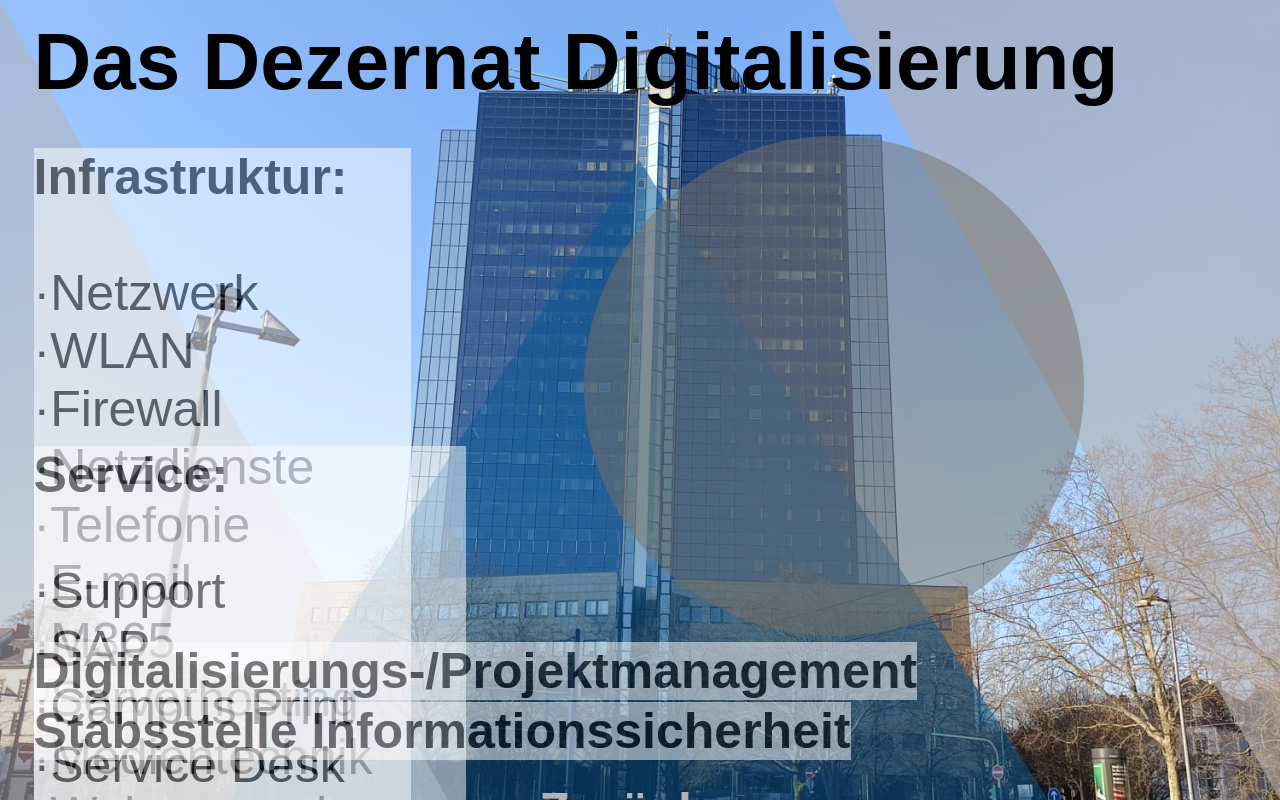
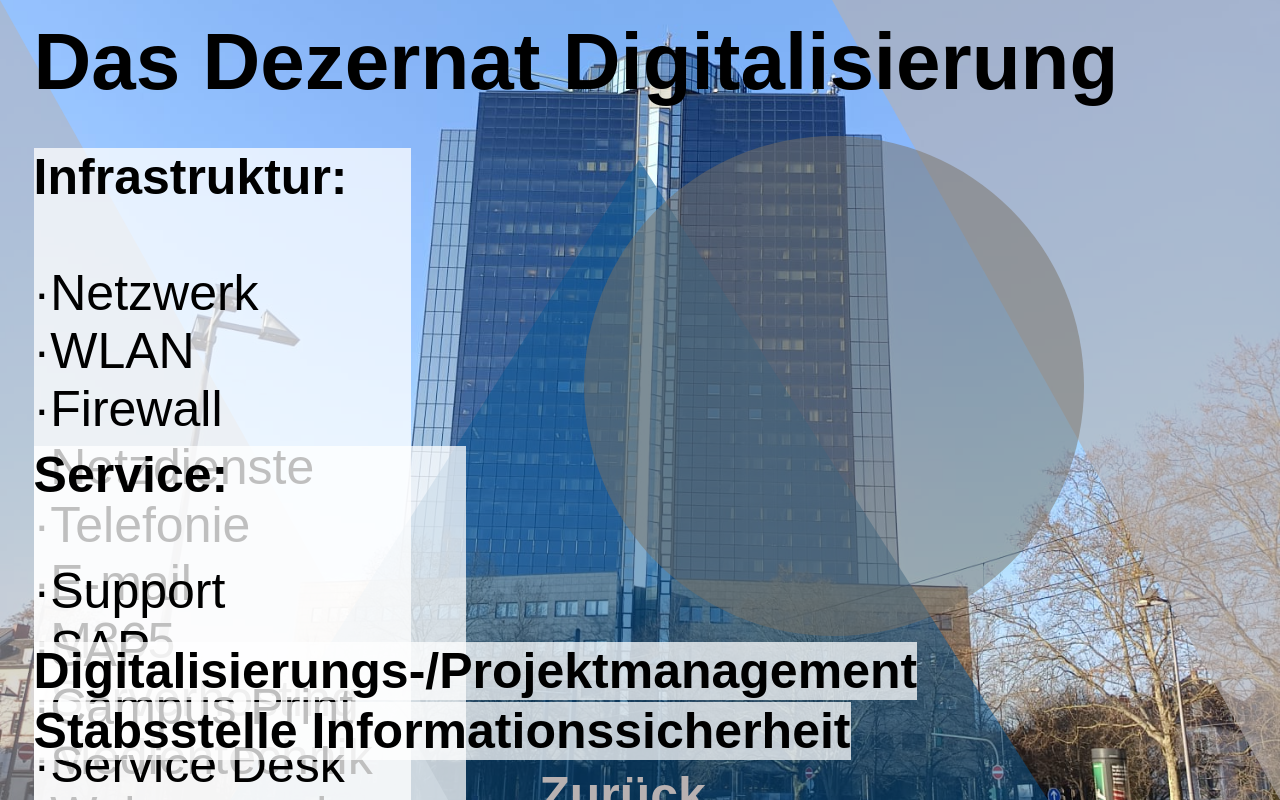
Before and after one commit to ttt444-jpg/ttt444-jpg.github.io, a plain HTML site: page ITBereich.html in a window 1280 px wide. Drawn offline with Linux system fonts and the light colour scheme.

Commit message:
Update ITBereich.css

```diff
--- a/ITBereich.css
+++ b/ITBereich.css
@@ -93,8 +93,7 @@ body {
   margin-left: 2vw;
   text-align: left;
   color: rgb(0, 0, 0);
-  background-color: white;
-  opacity: 0.5
+  background-color: rgba(255, 255, 255, 0.75)
 }
 
 .container3 {
@@ -104,8 +103,7 @@ body {
   margin-left: 2vw;
   text-align: left;
   color: rgb(0, 0, 0);
-  background-color: white;
-  opacity: 0.5
+  background-color: rgba(255, 255, 255, 0.75)
 }
 
 .container4 {
@@ -115,8 +113,7 @@ body {
   margin-left: 2vw;
   text-align: left;
   color: rgb(0, 0, 0);
-  background-color: white;
-  opacity: 0.5
+  background-color: rgba(255, 255, 255, 0.75)
 }
 
 .container5 {
@@ -126,8 +123,7 @@ body {
   margin-left: 2vw;
   text-align: left;
   color: rgb(0, 0, 0);
-  background-color: white;
-  opacity: 0.5
+  background-color: rgba(255, 255, 255, 0.75)
 }
 
 .zurueck {
@@ -135,6 +131,6 @@ body {
   font-size: 50px;
   font-weight: bold;
   position: absolute;
-  top: 73vh;
+  top: 71vh;
   left: 41.5vw;
 }
```
